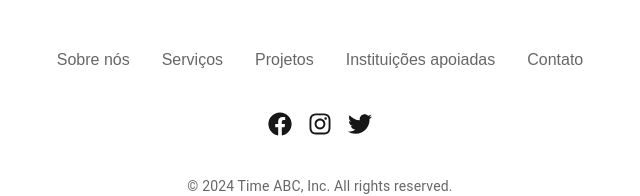
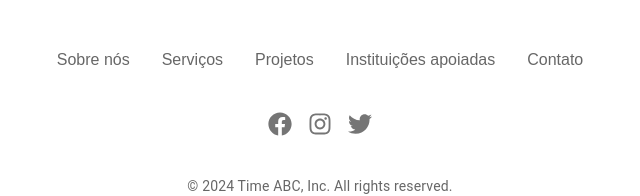
Before and after one commit to ArthurFariaPeixoto/ipmover, a Next.js app: page / in a window 1280 px wide. Shown: the top 196 px of the page, without its empty margins (320-960 px from the left). Built offline with nearby package versions, Linux system fonts and the light colour scheme.

Commit message:
fix color icon

```diff
--- a/src/section/footer.jsx
+++ b/src/section/footer.jsx
@@ -50,13 +50,13 @@ function Footer() {
           </Grid2>
         </Grid2>
         <Box sx={{ mt: 4, textAlign: "center" }}>
-          <IconButton href="#" color="inherit">
+          <IconButton href="#">
             <Icon name="facebook" />
           </IconButton>
-          <IconButton href="#" color="inherit">
+          <IconButton href="#">
             <Icon name="instagram" />
           </IconButton>
-          <IconButton href="#" color="inherit">
+          <IconButton href="#">
             <Icon name="twitter" />
           </IconButton>
         </Box>
```
